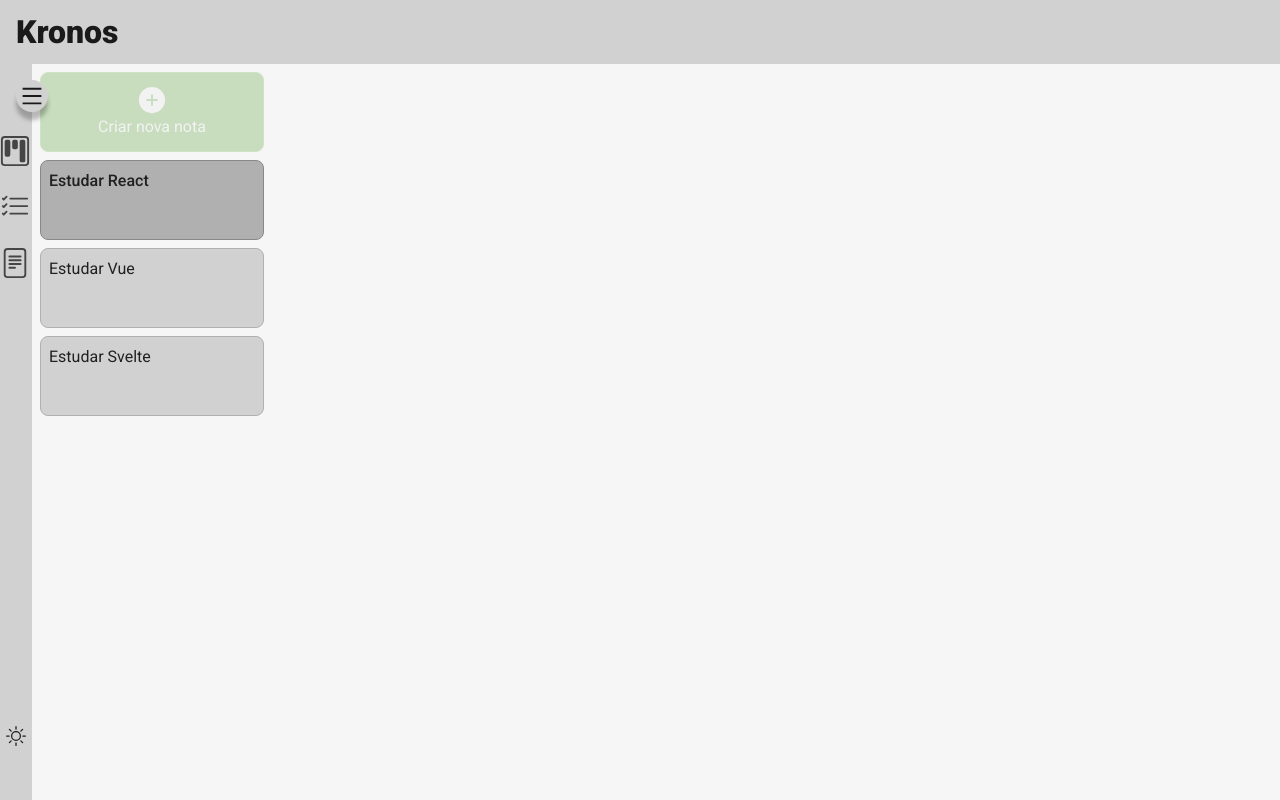
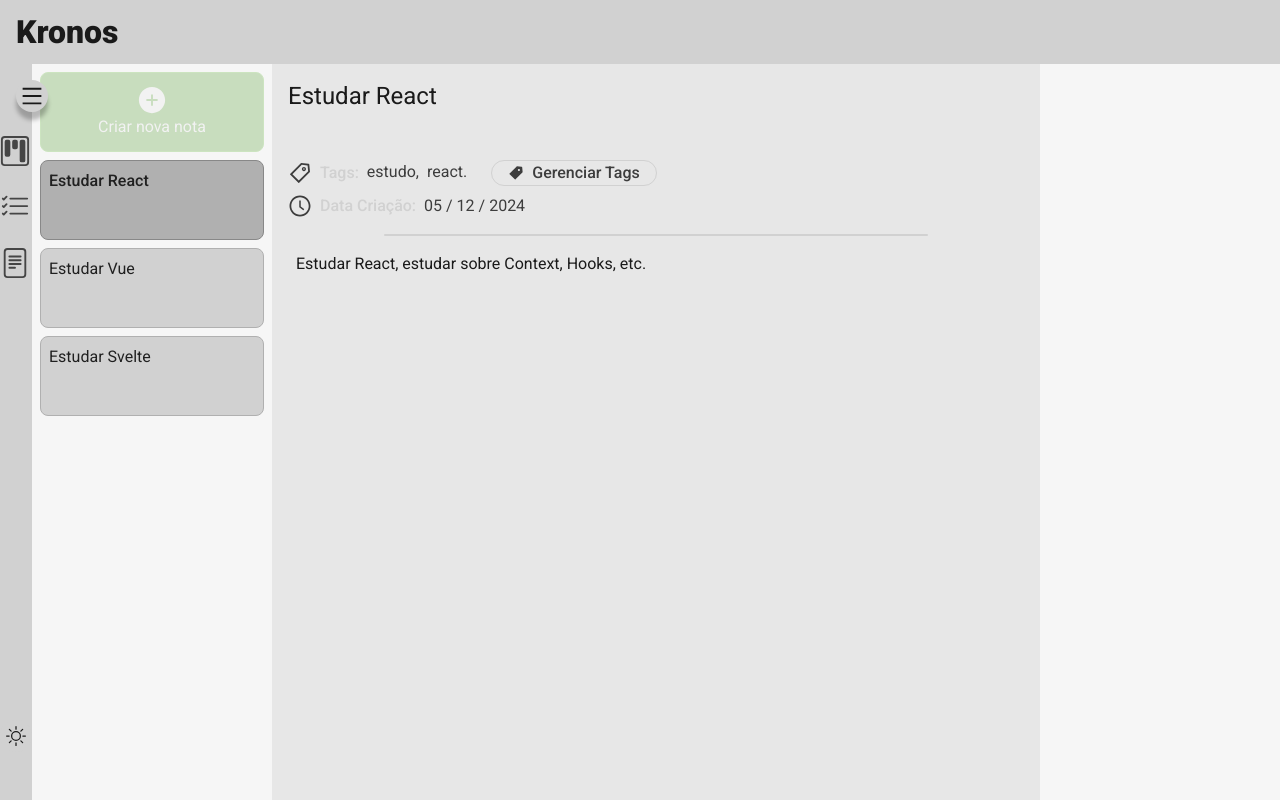
Before and after one commit to Bernardopog/kronos-app, a Next.js app in the folder apps/frontend/: page /pages/note in a window 1280 px wide. Both pictures are taken after a click on the item "Estudar React". Built offline with nearby package versions, Linux system fonts and the light colour scheme.

Commit message:
feat(frontend): create Note Main UI

```diff
--- a/apps/frontend/src/app/pages/note/page.tsx
+++ b/apps/frontend/src/app/pages/note/page.tsx
@@ -1,4 +1,5 @@
 import NoteList from "@/ui/NotePage/NoteList";
+import NoteMain from "@/ui/NotePage/NoteMain";
 
 export default function NotePage() {
   return (
@@ -10,6 +11,7 @@ export default function NotePage() {
       id="main"
     >
       <NoteList />
+      <NoteMain />
     </main>
   );
 }
--- /dev/null
+++ b/apps/frontend/src/ui/NotePage/NoteMain.tsx
@@ -0,0 +1,184 @@
+"use client";
+
+import Divider from "@/components/Divider/Divider";
+import { NoteContext } from "@/context/NoteContext";
+import formaterText from "@/mod/noteTextFormatter";
+import { useContext, useEffect, useRef, useState } from "react";
+import { AiFillTag, AiOutlineClockCircle, AiOutlineTag } from "react-icons/ai";
+
+export default function NoteMain() {
+  const { selectedNote, updateNote } = useContext(NoteContext);
+
+  const noteCreateDate = selectedNote?.date.createDate;
+  const noteUpdateDate = selectedNote?.date.updateDate;
+
+  const [noteTitle, setNoteTitle] = useState<string>("");
+  const [noteDescription, setNoteDescription] = useState<string>("Digite Aqui");
+
+  const [editableTitle, setEditableTitle] = useState<boolean>(false);
+  const [editableDesc, setEditableDesc] = useState<boolean>(false);
+
+  const titleInputRef = useRef<HTMLInputElement>(null);
+  const descInputRef = useRef<HTMLTextAreaElement>(null);
+
+  useEffect(() => {
+    if (editableTitle && titleInputRef.current) titleInputRef.current.focus();
+    if (editableDesc && descInputRef.current) descInputRef.current.focus();
+    setNoteTitle(selectedNote?.title ?? "");
+    setNoteDescription(
+      selectedNote?.description === ""
+        ? "Digite Aqui"
+        : (selectedNote?.description ?? "Digite Aqui")
+    );
+  }, [editableTitle, editableDesc, selectedNote]);
+
+  return (
+    <>
+      {selectedNote ? (
+        <article
+          className="
+            w-full h-[calc(100%)] bg-woodsmoke-100 text-woodsmoke-950 scrollbar-thin scrollbar-track-transparent scrollbar-thumb-woodsmoke-950 overflow-y-auto ease-in-out duration-300
+            dark:bg-woodsmoke-950 dark:text-woodsmoke-200
+          "
+        >
+          <header className="px-4 pt-4">
+            {editableTitle ? (
+              <input
+                className="
+                w-full text-2xl bg-woodsmoke-100
+                focus:pl-4 focus:outline focus:outline-woodsmoke-600 focus:rounded-lg ease-in-out duration-300
+                dark:bg-woodsmoke-950 dark:focus:outline-woodsmoke-100
+              "
+                ref={titleInputRef}
+                type="text"
+                value={noteTitle}
+                onChange={(ev) => {
+                  setNoteTitle(ev.target.value);
+                }}
+                onBlur={() => {
+                  updateNote({ ...selectedNote, title: noteTitle });
+                  setEditableTitle(false);
+                }}
+                onKeyDown={(ev) => {
+                  if (ev.key === "Enter") {
+                    updateNote({ ...selectedNote, title: noteTitle });
+                    setEditableTitle(false);
+                  }
+                }}
+              />
+            ) : (
+              <h2
+                className="text-2xl"
+                onMouseUp={() => {
+                  setEditableTitle(true);
+                }}
+              >
+                {selectedNote?.title}
+              </h2>
+            )}
+            <section className="flex items-center mt-12 gap-x-2 text-woodsmoke-900 dark:text-woodsmoke-300">
+              <span className="text-2xl">
+                <AiOutlineTag />
+              </span>
+              <p className="font-medium text-woodsmoke-200">Tags:</p>
+              <ul className="flex gap-x-2">
+                {selectedNote.tags?.map((tag, idx) => {
+                  return (
+                    <li key={tag}>
+                      <p>
+                        {tag}
+                        {idx === selectedNote.tags!.length - 1 ? "." : ","}
+                      </p>
+                    </li>
+                  );
+                })}
+                <li>
+                  <button
+                    className="
+                    flex justify-between items-center border rounded-full ml-4 px-4 gap-x-2 font-medium border-woodsmoke-200
+                    hover:bg-woodsmoke-950 hover:border-woodsmoke-400 hover:text-woodsmoke-100 ease-in-out duration-300
+                  "
+                  >
+                    <AiFillTag />
+                    Gerenciar Tags
+                  </button>
+                </li>
+              </ul>
+            </section>
+            <section className="flex items-center mt-2 gap-x-2 text-woodsmoke-900 dark:text-woodsmoke-300">
+              <span className="text-2xl">
+                <AiOutlineClockCircle />
+              </span>
+              <div className="flex gap-x-8">
+                {noteCreateDate && (
+                  <p className="font-medium">
+                    <span className="text-woodsmoke-200">Data Criação:</span>
+                    <span className="font-normal inline-block ml-2">
+                      {noteCreateDate.getDate().toString().padStart(2, "0")} /{" "}
+                      {(noteCreateDate.getMonth() + 1)
+                        .toString()
+                        .padStart(2, "0")}{" "}
+                      / {noteCreateDate.getFullYear()}
+                    </span>
+                  </p>
+                )}
+                {noteUpdateDate && (
+                  <p className="font-medium">
+                    <span className="text-woodsmoke-200">Data Edição:</span>
+                    <span className="font-normal inline-block ml-2">
+                      {noteUpdateDate.getDate().toString().padStart(2, "0")} /{" "}
+                      {(noteUpdateDate.getMonth() + 1)
+                        .toString()
+                        .padStart(2, "0")}{" "}
+                      / {noteUpdateDate.getFullYear()}
+                    </span>
+                  </p>
+                )}
+              </div>
+            </section>
+            <div className="mt-4 mx-24">
+              <Divider />
+            </div>
+          </header>
+          <div className="size-full py-4 px-6">
+            {editableDesc ? (
+              <textarea
+                className="
+                  w-full min-h-[95%] p-2 rounded-lg bg-transparent scrollbar-thin scrollbar-track-transparent scrollbar-thumb-woodsmoke-900 ease-in-out duration-300
+                  focus:outline focus:outline-woodsmoke-600
+                  dark:bg-woodsmoke-950 dark:scrollbar-thumb-woodsmoke-100
+                  dark:focus:outline-woodsmoke-100
+                "
+                name="description"
+                id="description"
+                ref={descInputRef}
+                value={noteDescription}
+                onChange={(ev) => {
+                  setNoteDescription(ev.target.value);
+                }}
+                onBlur={() => {
+                  updateNote({ ...selectedNote, description: noteDescription });
+                  setEditableDesc(false);
+                }}
+              ></textarea>
+            ) : (
+              <p
+                onDoubleClick={() => {
+                  setEditableDesc(true);
+                }}
+                className={`min-h-[95%]`}
+                dangerouslySetInnerHTML={{
+                  __html: formaterText(noteDescription),
+                }}
+              ></p>
+            )}
+          </div>
+        </article>
+      ) : (
+        <p className="mt-8 text-center italic text-2xl text-woodsmoke-950/50 dark:text-woodsmoke-300/50">
+          Por favor selecione uma Nota...
+        </p>
+      )}
+    </>
+  );
+}
```
